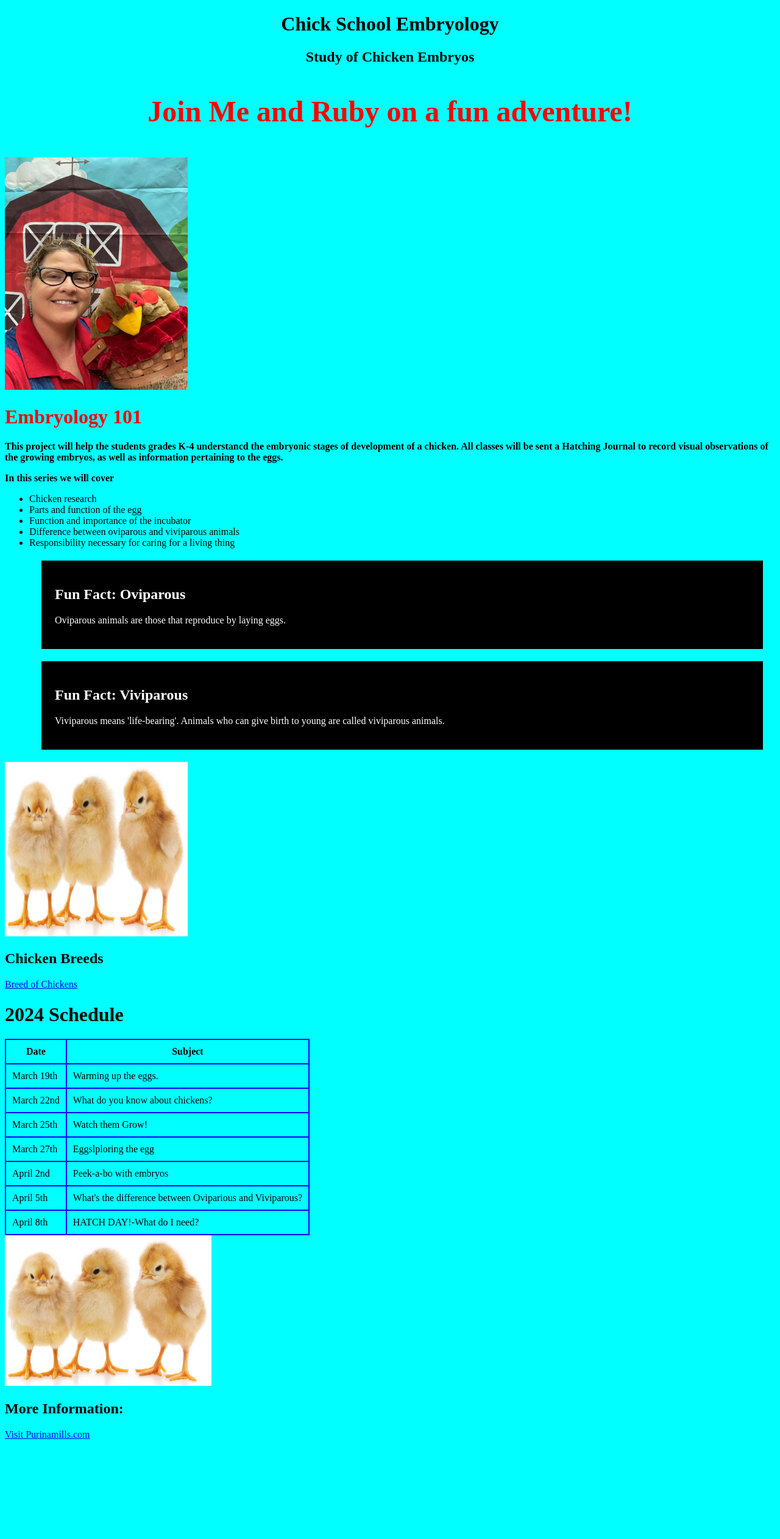
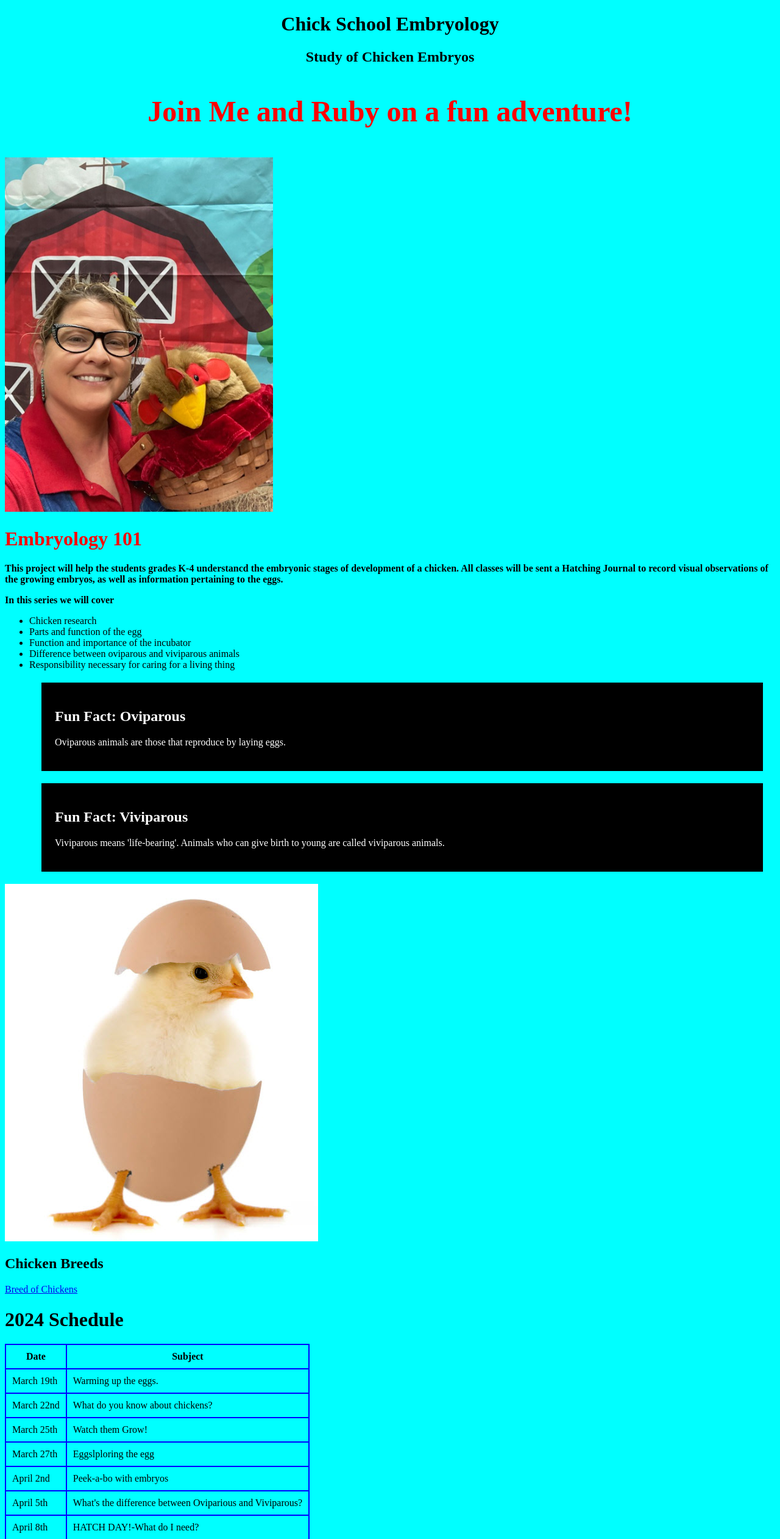
Before and after one commit to aswartz95/6_12chickschool, a plain HTML site: page index.html in a window 1280 px wide. Shown: the top 2523 px of the page at 61% size. Before the commit the page ends 2369 px from the top, so only its background shows below. Drawn offline with Linux system fonts and the light colour scheme.

Commit message:
index.html

```diff
--- a/index.html
+++ b/index.html
@@ -33,7 +33,8 @@
 	<h1 style="text-align:center;">Chick School Embryology</h1>
 	<h2 style="color:black; text-align:center;">Study of Chicken Embryos</h2>
 	<h3 style="color:red;font-size:300%; text-align:center;" >Join Me and Ruby on a fun adventure!</h3>
-	<img src="chickenruby.jpg" width="300" height="381" alt=""/>
+	<img src="chickenruby.jpg" width="440" height="581" alt="ruby"/>
+
 <div style="background-color:white:padding:60px;">
 	  <h3 style="color:red; font-size:200%; line-height:0.5;">Embryology 101</h3>
 	<p><b>This project will help the students grades K-4 understancd the embryonic stages of development of a chicken. All classes will be sent a Hatching Journal to record visual observations of the growing embryos, as well as information pertaining to the eggs.</b></p></div>
@@ -55,8 +56,8 @@
 		<p>Viviparous means 'life-bearing'. Animals who can give birth to young are called viviparous animals.</p>
 		</div>
 	</ul>
-		<space></space>
-	<img src="3chicks.jpg" width="300" height="286" alt=""/>
+
+	<img src="chicknegg.jpg" width="514" height="586" alt=""/>
 	<h2>Chicken Breeds</h2>
 	<p><a href="html_breedofchicken.asp">Breed of Chickens</a></p>
 
@@ -95,8 +96,8 @@
 			<td>HATCH DAY!-What do I need?</td>
 		</tr>
 </table>
-<img src="3chicks.jpg" width="339" height="247" alt=""/>
-<space></space>
+<img src="3chicks.jpg" width="539" height="347" alt=""/>
+
 <h2 id="information">More Information:</h2>
 	<a href="https://www.purinamills.com/chicken-feed/education/detail/hatching-eggs-at-home-a-21-day-guide-for-baby-chicks">Visit Purinamills.com</a>
 </body>
```
